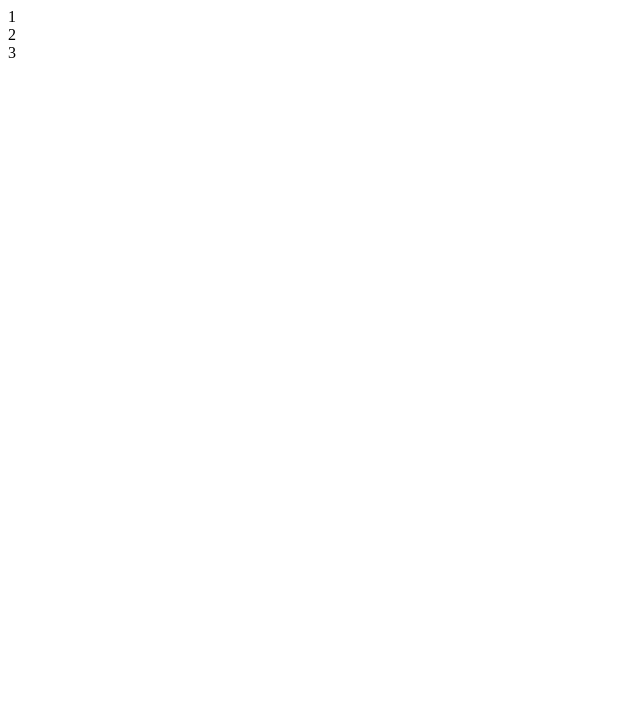
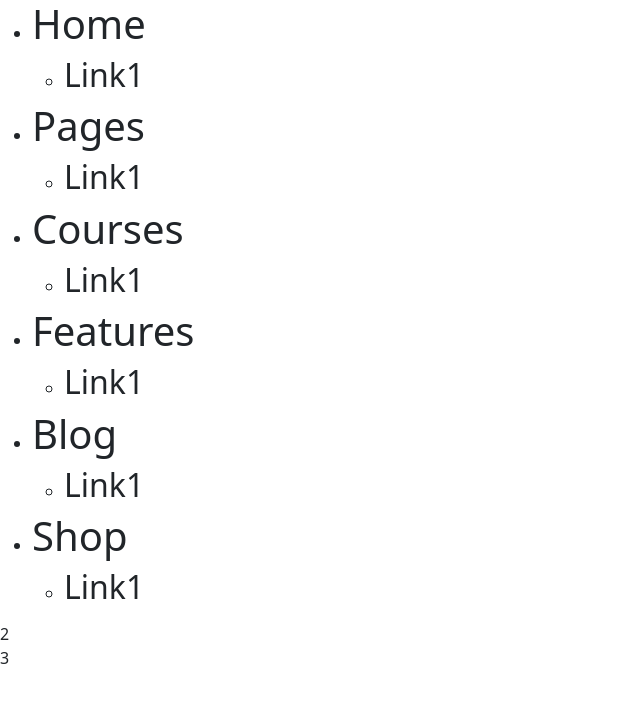
Before and after one commit to ElperdonXV/proj-html-vuejs, a Vue app: page / in a window 1280 px wide. Shown: the top 702 px of the page, without its empty margins (0-640 px from the left). Built offline with nearby package versions, Linux system fonts and the light colour scheme.

Commit message:
work on header

```diff
--- a/src/App.vue
+++ b/src/App.vue
@@ -22,5 +22,5 @@ export default {
 </script>
 
 <style lang="scss">
-
+@import "~bootstrap/scss/bootstrap";
 </style>
--- /dev/null
+++ b/src/assets/scss/partials/_variables.scss
@@ -0,0 +1,21 @@
+$white: #fefefe;
+$tuna: #343142;
+$silver: #bcbcbc;
+$mountain: #1eae96;
+$boulder: #797979;
+$crimson: #e2261a;
+$sunglo: #df7470;
+$klein: #0427a1;
+$turquoise: #61e6d2;
+
+$porcelain: #eceeef;
+$charade: #282935;
+$chico: #8c6157;
+$jungle: #2fad96;
+$sandal: #9f8c67;
+
+$jungledarker: #25ac94;
+$dorado: #5d5450;
+$thunderbird: #c92217;
+$sand: #81695e;
+$water: #ecf2f9;
--- a/src/components/Header.vue
+++ b/src/components/Header.vue
@@ -1,5 +1,16 @@
 <template>
-  <header>1</header>
+  <header>
+      <ul>
+          <li v-for="(link, index) in links" :key="index">
+              <h1>{{link.name}}</h1>
+              <ul>
+                  <li v-for="(sub, counter) in link.sublink" :key="counter">
+                      <h2>{{sub.name}}</h2>
+                  </li>
+              </ul>
+          </li>
+      </ul>
+  </header>
 </template>
 
 <script>
@@ -75,5 +86,4 @@ export default {
 </script>
 
 <style lang="scss">
-
 </style>
```
